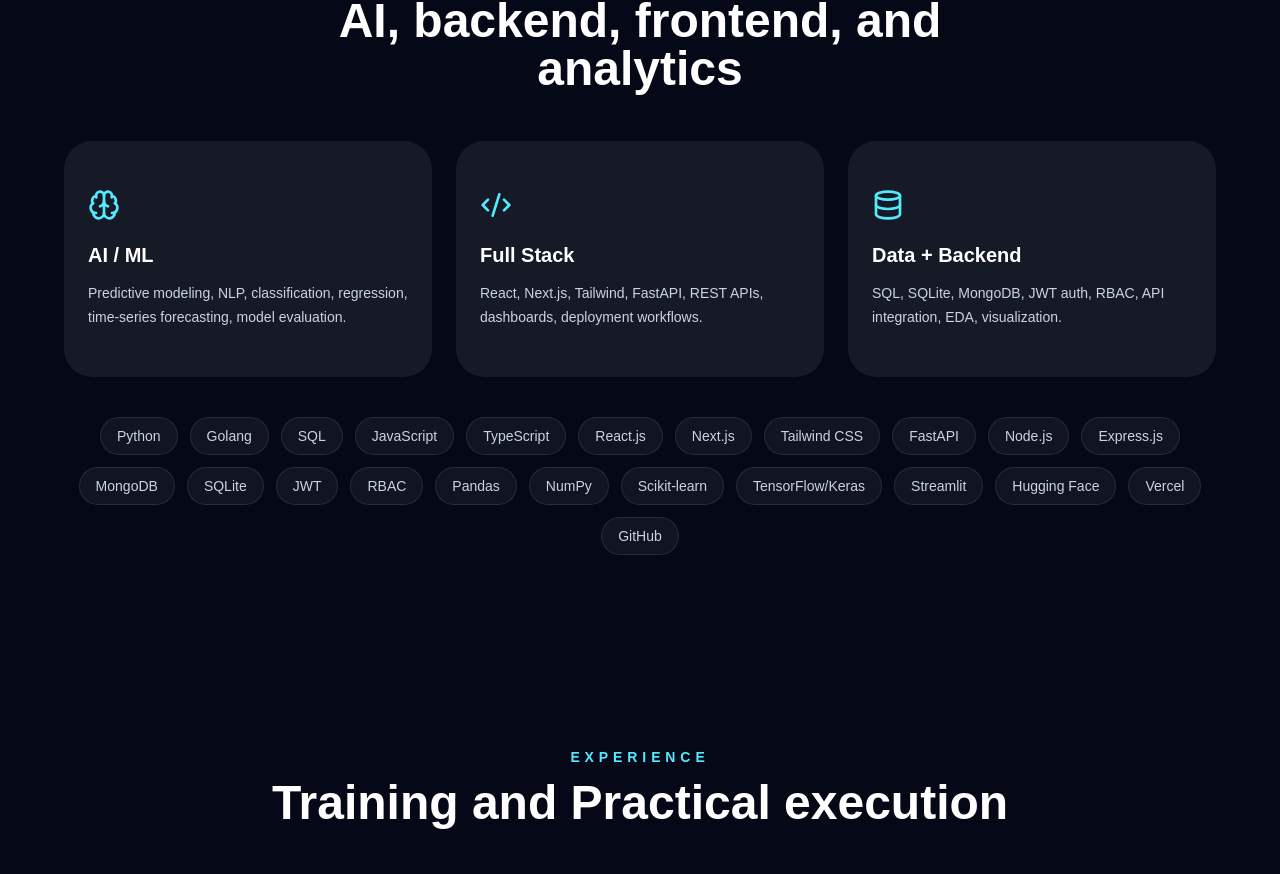
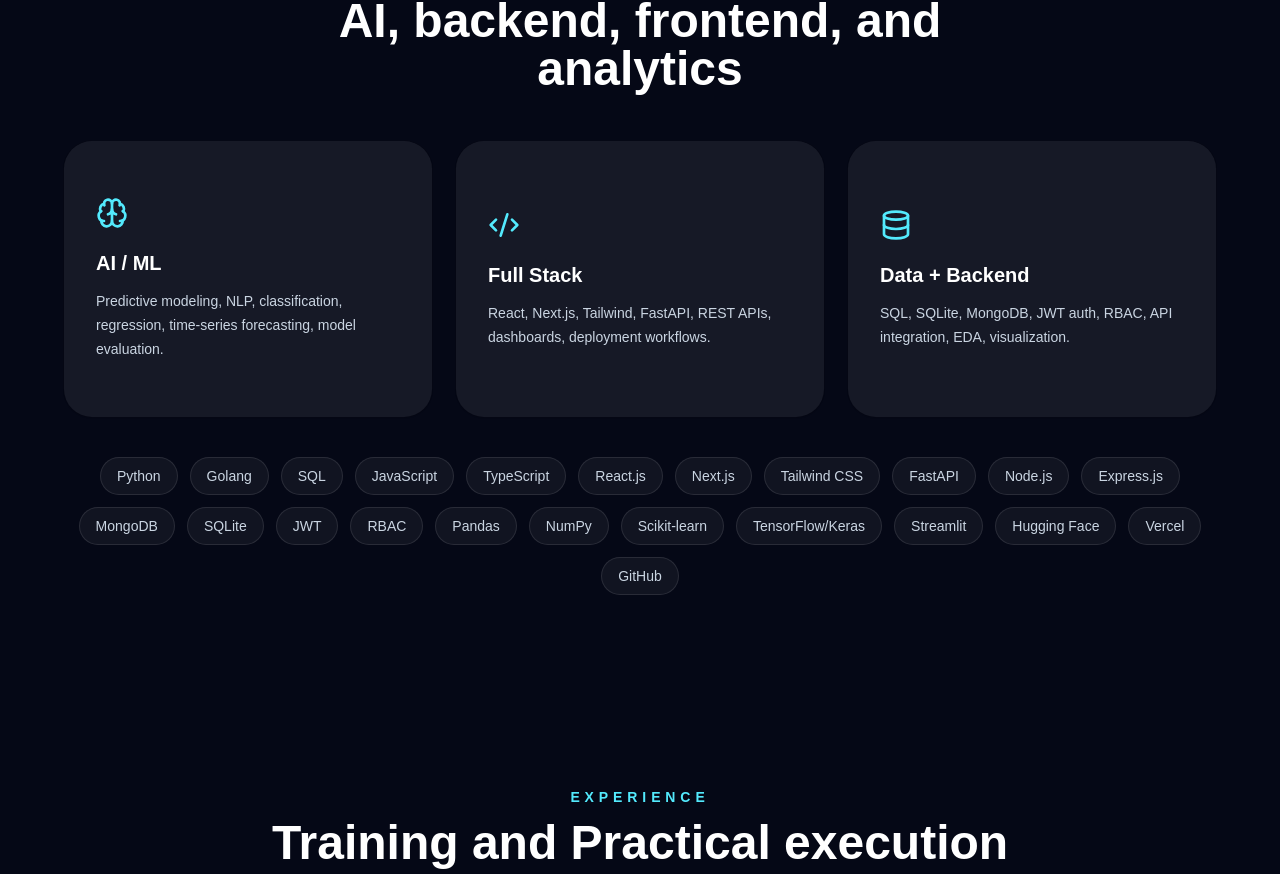
Before and after one commit to suhailkataria63/suhail-portfolio, a React (Vite) app: page / in a window 1280 px wide. Shown: the part 2373-3247 px from the top of the page. Built offline with nearby package versions, Linux system fonts and the light colour scheme.

Commit message:
Equalize skills card heights

```diff
--- a/src/App.jsx
+++ b/src/App.jsx
@@ -269,8 +269,8 @@
             const Icon = area.icon;
             return (
               <motion.div key={area.title} variants={fadeUp} initial="hidden" whileInView="visible" viewport={{ once: true }}>
-                <Card className="rounded-[1.75rem] border-white/10 bg-white/[0.07]">
-                  <CardContent className="p-6">
+                <Card className="h-full min-h-[260px] rounded-[1.75rem] border-white/10 bg-white/[0.07]">
+                  <CardContent className="flex h-full flex-col justify-center p-8">
                     <Icon className="mb-5 h-8 w-8 text-cyan-300" />
                     <h3 className="text-xl font-bold text-white">{area.title}</h3>
                     <p className="mt-3 text-sm leading-6 text-slate-300">{area.text}</p>
```
